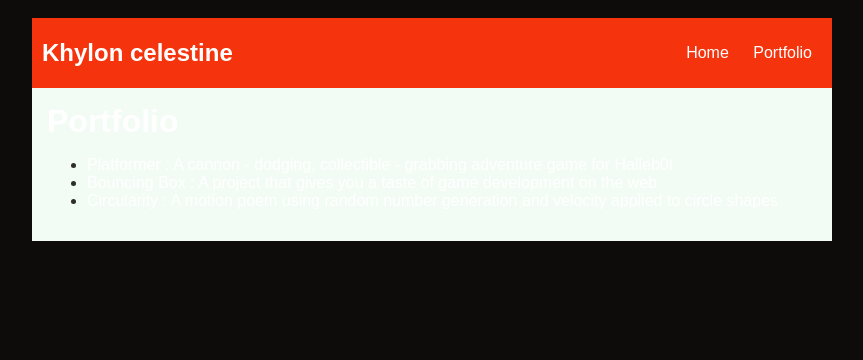
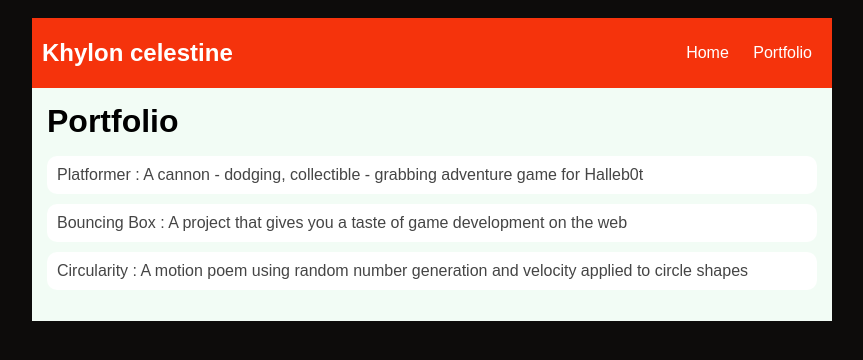
Before and after one commit to Khyloncelestine6019742/Khyloncelestine6019742.github.io, a plain HTML site: page portfolio.html in a window 1280 px wide. Shown: the whole page, without its empty margins (208-1071 px from the left). Drawn offline with Linux system fonts and the light colour scheme.

Commit message:
first website

```diff
--- a/style.css
+++ b/style.css
@@ -60,3 +60,30 @@
    h2, h3 {
        margin: 0px;
    }
+
+
+/* portfolio styles */
+         .content h1 {
+             color: black;
+         }
+
+         #portfolio {
+             list-style-type: none;
+             padding-left: 0;
+         }
+
+         #portfolio li {
+             background: #fff;
+             padding: 10px;
+             border-radius: 10px;
+             margin-bottom: 10px;
+         }
+
+         #portfolio li:hover {
+             background: #eee;
+         }
+
+         #portfolio a {
+             text-decoration: none;
+             color: #454545;
+         }
```
Also changed, not shown: index.html (+1 -1 lines).
